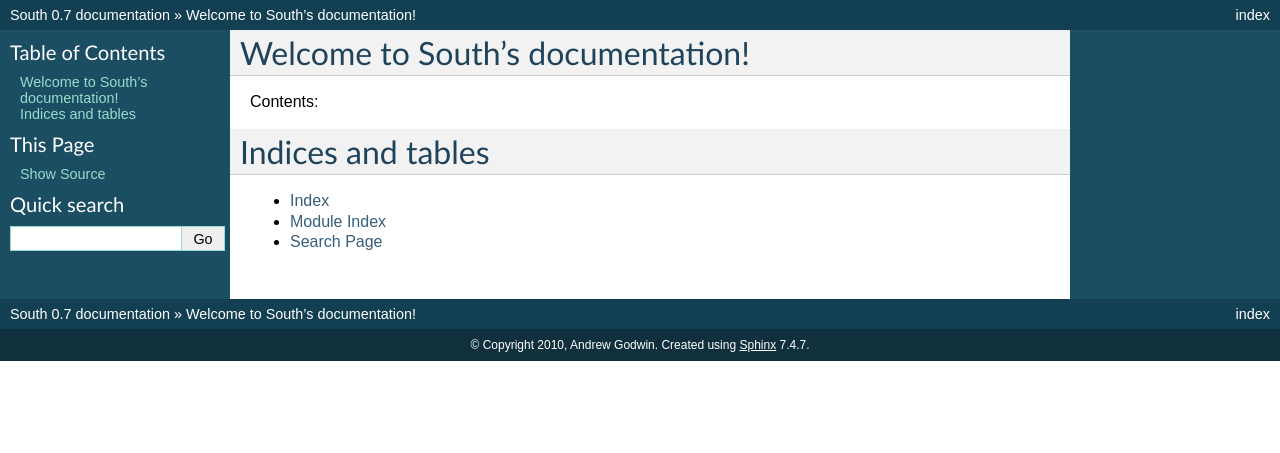
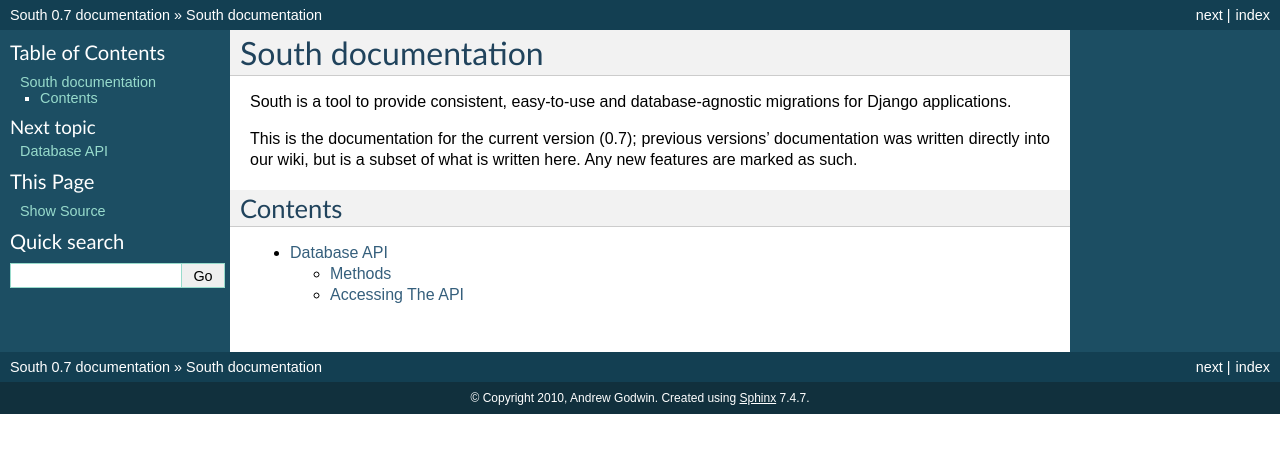
Before and after one commit to matthiask/south, a Sphinx documentation site: the page built from docs/index.rst, in a window 1280 px wide. Shown: the top 453 px of the page. Built offline with Sphinx 7.4.7, drawn with Linux system fonts in a browser that asks for light colours.

Commit message:
Slow start to a big docs push.

```diff
--- /dev/null
+++ b/docs/databaseapi.rst
@@ -0,0 +1,32 @@
+Database API
+============
+
+South ships with a full database-agnostic API for performing schema changes
+on databases, much like Django's ORM provides data manipulation support.
+
+Currently, South supports:
+
+ - PostgreSQL
+ - MySQL
+ - SQLite
+ - Microsoft SQL Server (beta support)
+ - Oracle (alpha support)
+
+Methods
+-------
+
+These are how you perform changes on the database. See "Accessing The API" below
+to see where these run.
+
+
+Accessing The API
+-----------------
+
+South automatically exposes the correct set of database API operations as
+``south.db.db``; it detects which database backend you're using from your
+Django settings file.
+
+If you're using multiple database support (Django 1.2 and higher),
+there's a corresponding ``south.db.dbs`` dictionary
+which contains a DatabaseOperations object (the object which has the methods
+defined above) for each database alias in your configuration file.
--- a/docs/index.rst
+++ b/docs/index.rst
@@ -1,19 +1,17 @@
-.. South documentation master file, created by
-   sphinx-quickstart on Mon Feb 15 23:32:07 2010.
-   You can adapt this file completely to your liking, but it should at least
-   contain the root `toctree` directive.
+South documentation
+===================
 
-Welcome to South's documentation!
-=================================
+South is a tool to provide consistent, easy-to-use and database-agnostic
+migrations for Django applications.
 
-Contents:
+This is the documentation for the current version (0.7); previous versions'
+documentation was written directly into our wiki, but is a subset of what is
+written here. Any new features are marked as such.
+
+Contents
+--------
 
 .. toctree::
    :maxdepth: 2
 
-Indices and tables
-==================
-
-* :ref:`genindex`
-* :ref:`modindex`
-* :ref:`search`
+   databaseapi
```
Also changed, not shown: 1 other file.
